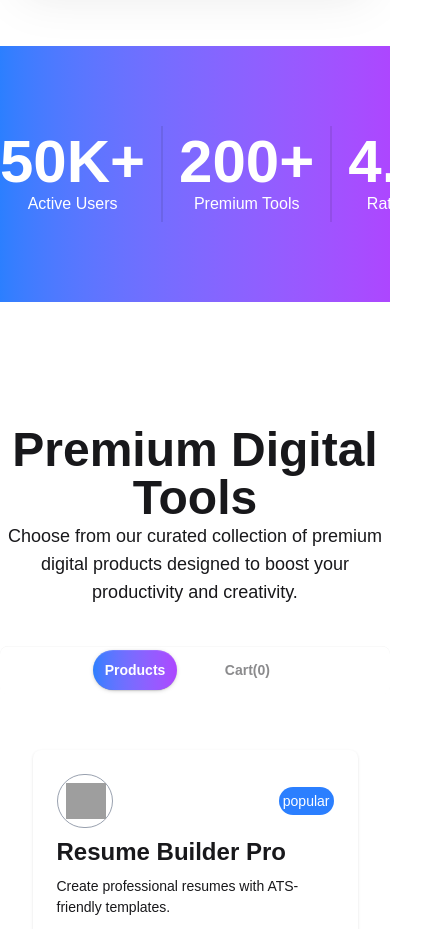
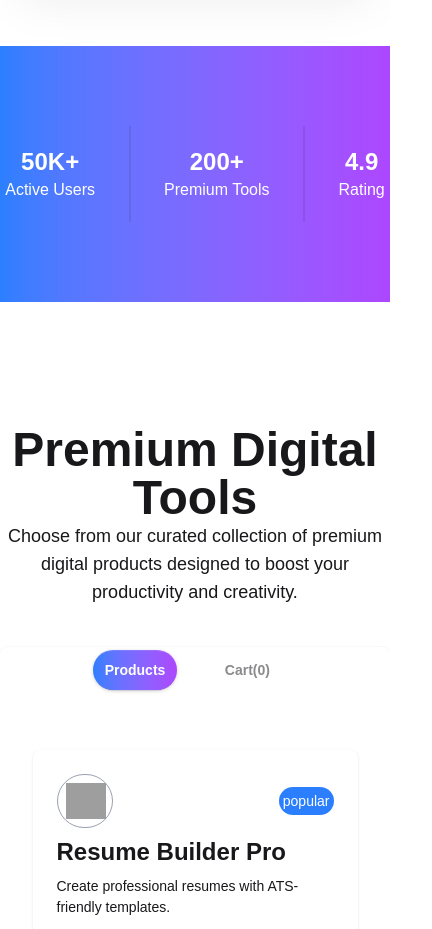
Before and after one commit to Tunan10/digital-dev-tool-sell, a React (Vite) app: page / in a window 390 px wide. Shown: the part 1080-2009 px from the top of the page, 432 px wide, since content can reach past the window. Built offline with nearby package versions, Linux system fonts and the light colour scheme; grey boxes are pictures that could not be loaded.

Commit message:
bug fixxed

```diff
--- a/src/Components/BannerFooter.jsx
+++ b/src/Components/BannerFooter.jsx
@@ -5,18 +5,18 @@ const BannerFooter = () => {
     <div className='w-full h-64 bg-linear-to-r from-blue-500 to-purple-500 flex justify-around items-center'>
 
       <div className='text-center'>
-        <h2 className='font-bold text-6xl text-white '>50K+</h2>
+        <h2 className='font-bold text-2xl sm:text-6xl text-white '>50K+</h2>
         <p className='text-white font-medium'>Active Users</p>
       </div>
         <div className="divider divider-horizontal py-20 "></div>
 
       <div className='text-center'>
-        <h2 className='font-bold text-6xl text-white '>200+</h2>
+        <h2 className='font-bold text-2xl sm:text-6xl text-white '>200+</h2>
         <p className='text-white font-medium'>Premium Tools</p>
       </div>
        <div className="divider divider-horizontal py-20 "></div>
       <div className='text-center'>
-        <h2 className='font-bold text-6xl text-white '>4.9</h2>
+        <h2 className='font-bold text-2xl sm:text-6xl text-white '>4.9</h2>
         <p className='text-white font-medium'>Rating</p>
       </div>
 
```
